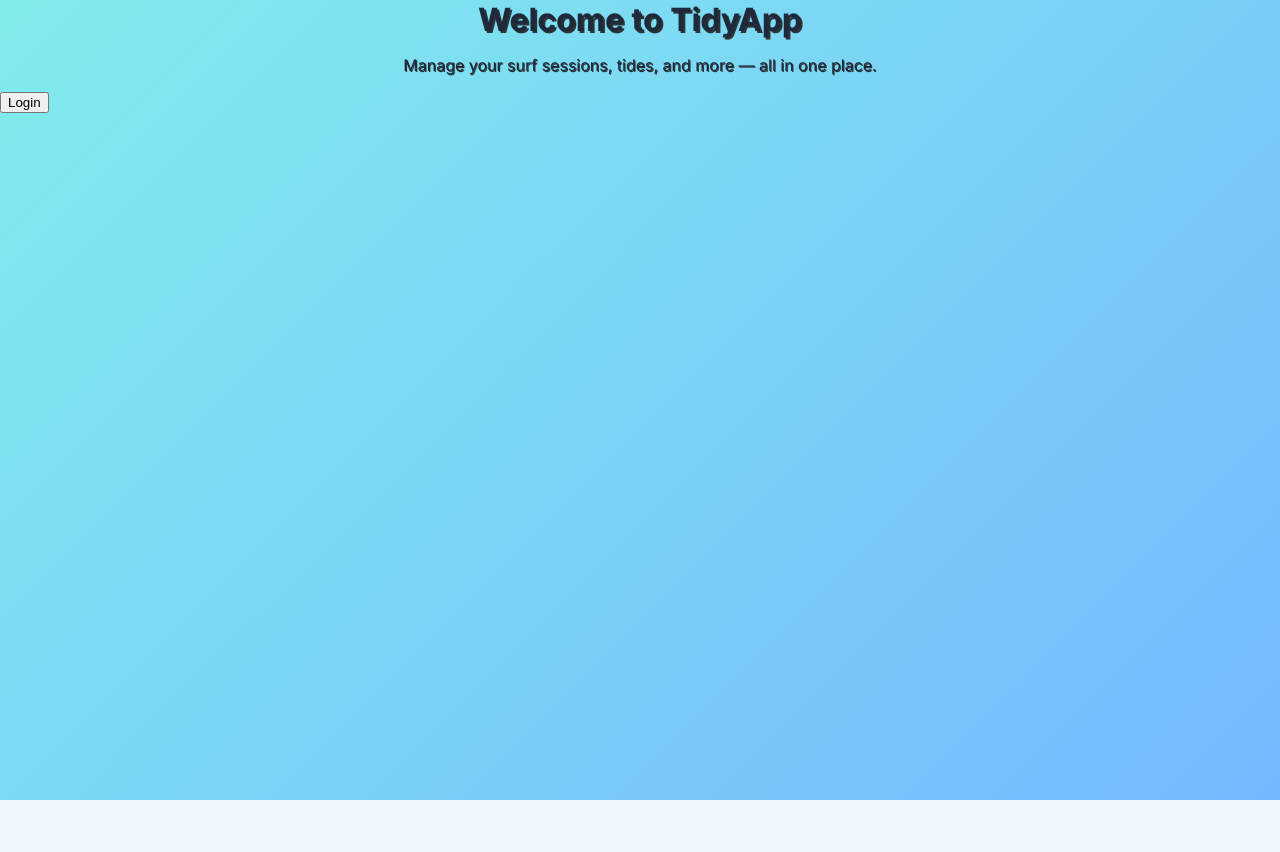
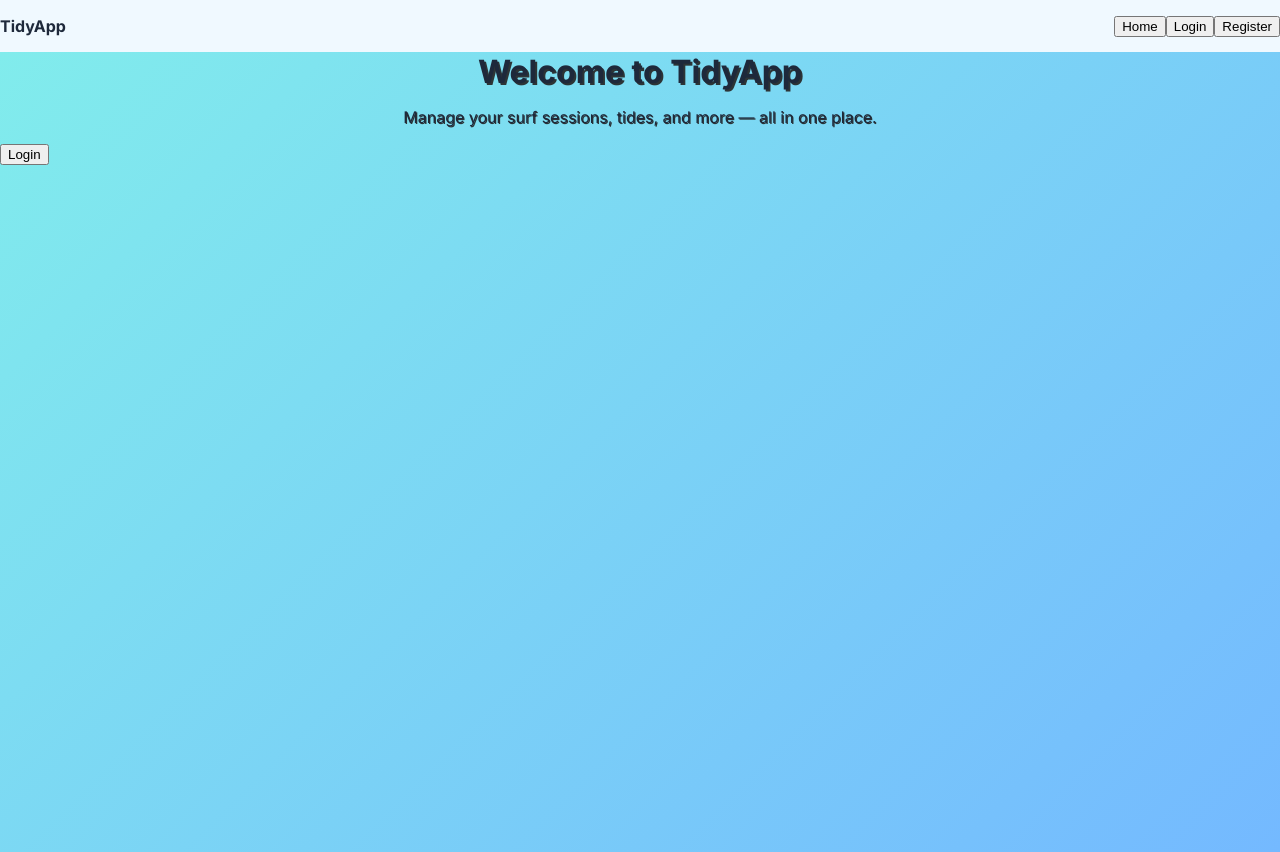
Before and after one commit to Dante-Q/tidyApp, a React (Vite) app in the folder frontend/: page / in a window 1280 px wide. Before the commit the page ends 800 px from the top, so only its background shows below. Built offline with nearby package versions, Linux system fonts and the light colour scheme.

Commit message:
appshell+navbar added

```diff
--- a/frontend/src/App.jsx
+++ b/frontend/src/App.jsx
@@ -1,6 +1,8 @@
 import { BrowserRouter as Router, Routes, Route, Navigate } from 'react-router-dom';
-import { MantineProvider } from '@mantine/core';
+import { MantineProvider, AppShell } from '@mantine/core';
 import { UserProvider } from './context/UserContext.jsx';
+
+import Navbar from './components/Navbar.jsx';
 import HomePage from './pages/HomePage';
 import LoginPage from './pages/LoginPage';
 import RegisterPage from './pages/RegisterPage';
@@ -12,8 +14,20 @@ export default function App() {
     <MantineProvider withGlobalStyles withNormalizeCSS>
       <UserProvider>
         <Router>
-          <main className="min-h-screen bg-sky-50">
+          <AppShell
+            header={{ height: 60 }}
+            padding="md"
+            style={{ minHeight: "100vh" }}
+            headerPosition="fixed"
+          >
+            <AppShell.Header>
+              <Navbar />
+            </AppShell.Header>
+
+            <AppShell.Main>
               <Routes>
+
+                <Route path="/" element={<HomePage />} />
                 <Route path="/login" element={<LoginPage />} />
                 <Route path="/register" element={<RegisterPage />} />
                 <Route
@@ -24,10 +38,13 @@ export default function App() {
                     </ProtectedRoute>
                   }
                 />
-              <Route path="/" element={<HomePage />} />
               </Routes>
-          </main>
+
+            </AppShell.Main>
+
+          </AppShell>
         </Router>
+
       </UserProvider>
     </MantineProvider>
   );
--- a/frontend/src/components/Navbar.jsx
+++ b/frontend/src/components/Navbar.jsx
@@ -0,0 +1,51 @@
+// src/components/Navbar.jsx
+import { Group, Button, Text, Container } from "@mantine/core";
+import { Link } from "react-router-dom";
+import { useContext } from "react";
+import { UserContext } from "../context/UserContext.jsx";
+
+export default function Navbar() {
+  const { user, logout } = useContext(UserContext);
+
+  return (
+    <Container
+      size="lg"
+      style={{
+        display: "flex",
+        justifyContent: "space-between",
+        alignItems: "center",
+        height: "100%",
+      }}
+    >
+      <Text fw={700} size="xl">
+        TidyApp
+      </Text>
+
+      <Group gap="sm">
+        <Link to="/" style={{ textDecoration: "none" }}>
+          <Button variant="subtle">Home</Button>
+        </Link>
+
+        {user ? (
+          <>
+            <Link to="/dashboard" style={{ textDecoration: "none" }}>
+              <Button variant="light">Dashboard</Button>
+            </Link>
+            <Button color="red" variant="outline" onClick={logout}>
+              Logout
+            </Button>
+          </>
+        ) : (
+          <>
+            <Link to="/login" style={{ textDecoration: "none" }}>
+              <Button variant="light">Login</Button>
+            </Link>
+            <Link to="/register" style={{ textDecoration: "none" }}>
+              <Button variant="outline">Register</Button>
+            </Link>
+          </>
+        )}
+      </Group>
+    </Container>
+  );
+}
```
Lines whose indentation alone changed are shown as unchanged.
